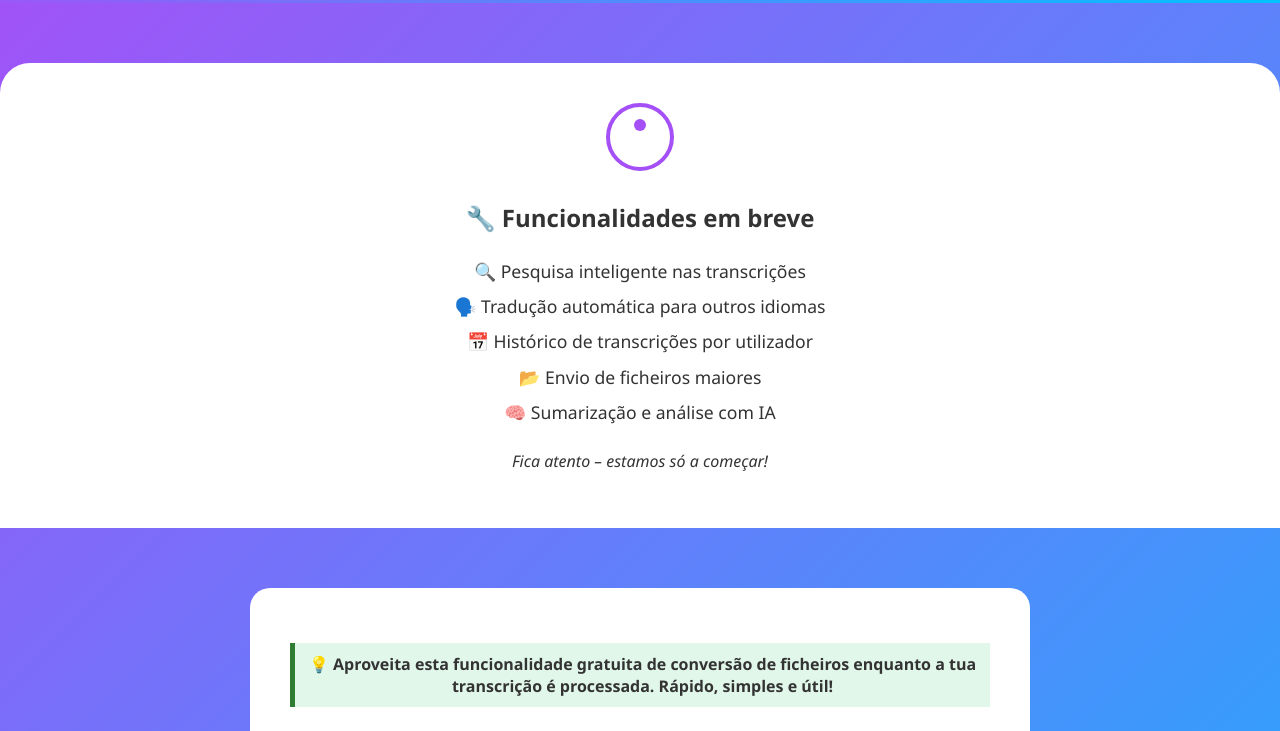
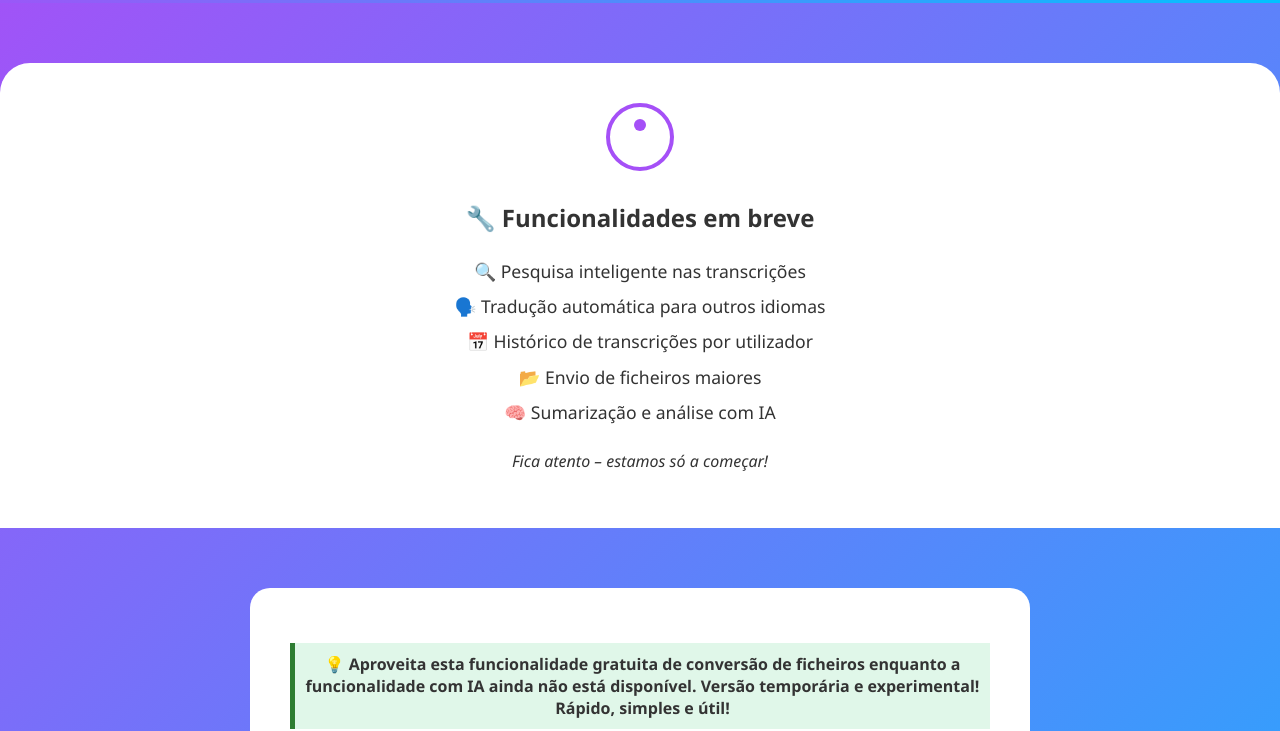
Before and after one commit to Joaopmluis35/transcreveja, a plain HTML site: page frontend/index.html in a window 1280 px wide. Shown: the part 87-818 px from the top of the page. Drawn offline with nearby package versions, Linux system fonts and the light colour scheme.

Commit message:
frontend

```diff
--- a/frontend/index.html
+++ b/frontend/index.html
@@ -226,7 +226,7 @@
 
   <section class="converter">
   <p style="background: #e0f7e9; padding: 10px; border-left: 5px solid #2e7d32; margin-top: 15px; font-weight: bold;">
-  💡 Aproveita esta funcionalidade gratuita de conversão de ficheiros enquanto a tua transcrição é processada. Rápido, simples e útil!
+  💡  Aproveita esta funcionalidade gratuita de conversão de ficheiros enquanto a funcionalidade com IA ainda não está disponível. Versão temporária e experimental! Rápido, simples e útil!
 </p>
 
     <h2>📁 Conversor de Ficheiros</h2>
```
